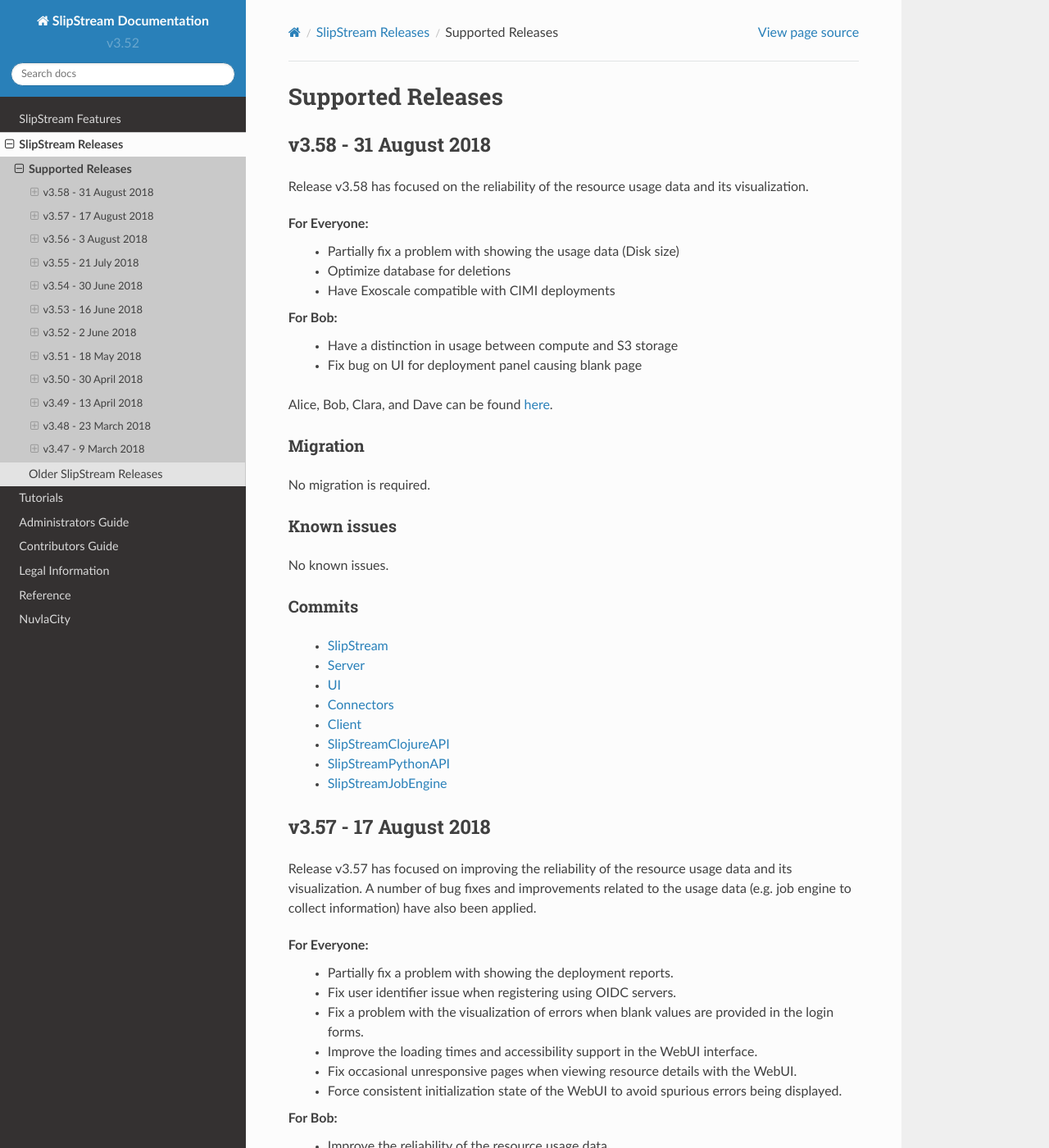
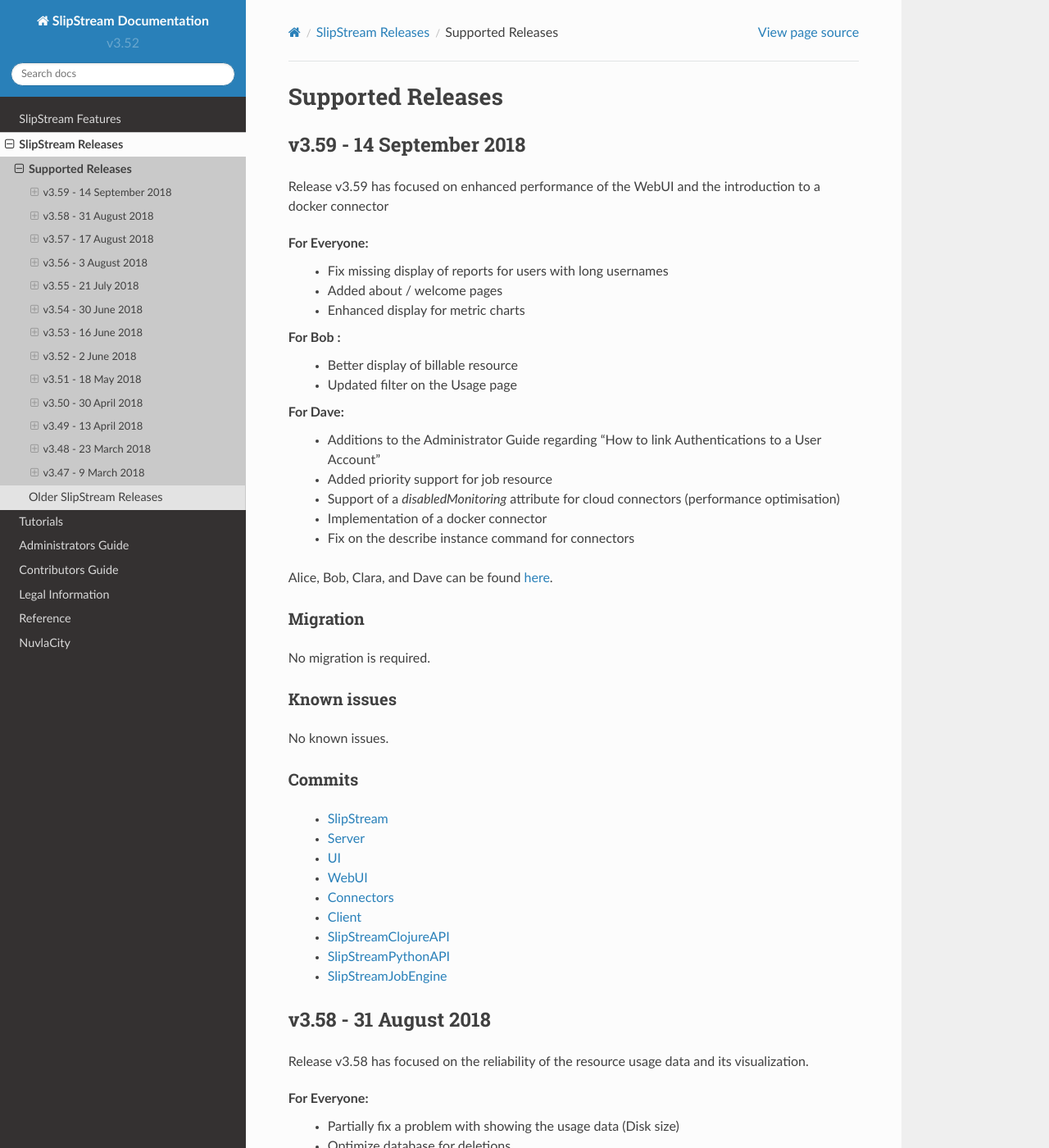
Before and after one commit to slipstream/SlipStreamDocumentation, a Sphinx documentation site: the page built from docs/release_notes/supported-releases.rst, in a window 1280 px wide and 1400 px high. Shown: the whole window at 82% size. Built offline with Sphinx 7.4.7 and the Read the Docs theme 2.0.0, drawn with Linux system fonts in a browser that asks for light colours.

Commit message:
Draft of release notes for v3.59

```diff
--- a/docs/release_notes/supported-releases.rst
+++ b/docs/release_notes/supported-releases.rst
@@ -1,5 +1,58 @@
 Supported Releases
 ==================
+
+v3.59 - 14 September 2018
+--------------------------
+
+Release v3.59 has focused on enhanced performance of the WebUI
+and the introduction to a docker connector
+
+For Everyone:
+ - Fix missing display of reports for users with long usernames
+ - Added about / welcome pages
+ - Enhanced display for metric charts
+
+
+For Bob :
+ - Better display of billable resource
+ - Updated filter on the Usage page
+
+
+For Dave:
+ - Additions to the Administrator Guide regarding "How to link Authentications to a User Account"
+ - Added priority support for job resource
+ - Support of a `disabledMonitoring` attribute for cloud connectors (performance optimisation)
+ - Implementation of a docker connector
+ - Fix on the describe instance command for connectors
+
+
+Alice, Bob, Clara, and Dave can be found
+`here <http://sixsq.com/personae/>`_.
+
+Migration
+~~~~~~~~~
+
+No migration is required.
+
+
+Known issues
+~~~~~~~~~~~~
+
+No known issues.
+
+
+Commits
+~~~~~~~
+
+ -  `SlipStream <https://github.com/slipstream/SlipStream/compare/v3.58...v3.59>`__
+ -  `Server <https://github.com/slipstream/SlipStreamServer/compare/v3.58...v3.59>`__
+ -  `UI <https://github.com/slipstream/SlipStreamUI/compare/v3.58...v3.59>`__
+ -  `WebUI <https://github.com/slipstream/SlipStreamWebUI/compare/v3.58...v3.59>`__
+ -  `Connectors <https://github.com/slipstream/SlipStreamConnectors/compare/v3.58...v3.59>`__
+ -  `Client <https://github.com/slipstream/SlipStreamClient/compare/v3.58...v3.59>`__
+ -  `SlipStreamClojureAPI <https://github.com/slipstream/SlipStreamClojureAPI/compare/v3.58...v3.59>`__
+ -  `SlipStreamPythonAPI <https://github.com/slipstream/SlipStreamPythonAPI/compare/v3.58...v3.59>`__
+ -  `SlipStreamJobEngine <https://github.com/slipstream/SlipStreamJobEngine/compare/v3.58...v3.59>`__
 
 v3.58 - 31 August 2018
 ----------------------
```
Also changed, not shown: 1 other file.
